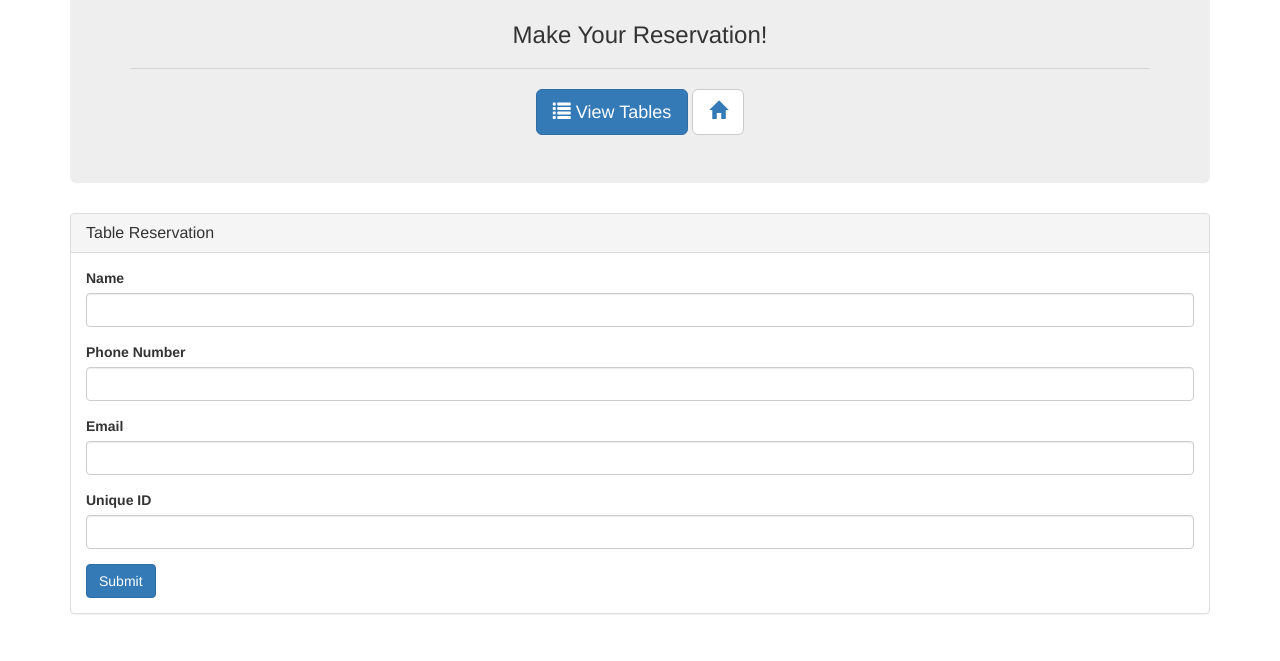
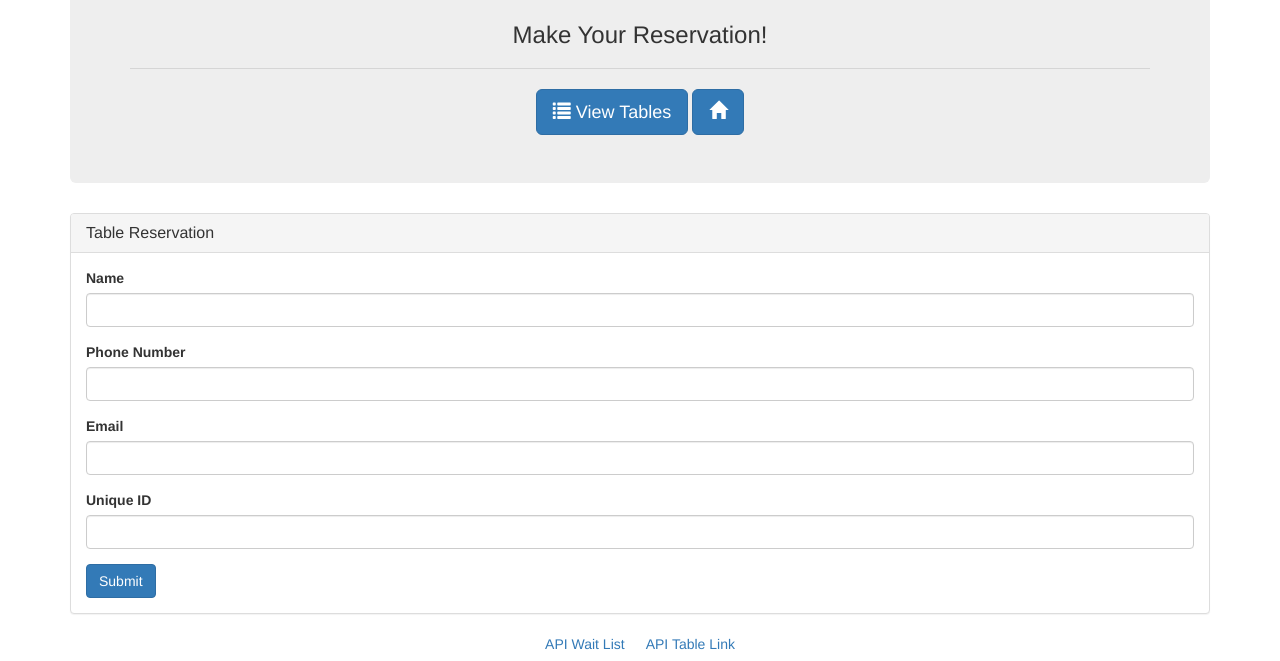
Before and after one commit to RDZobrist/hotRestaurant, a website: page reservation.html in a window 1280 px wide. Shown: the part 139-800 px from the top of the page. Drawn offline with nearby package versions, Linux system fonts and the light colour scheme.

Commit message:
fixed buttons, working to external htmls

```diff
--- a/reservation.html
+++ b/reservation.html
@@ -16,12 +16,12 @@
             <h1 class="glyphicon glyphicon-fire">Hot Restaurant</h1>
             <h3>Make Your Reservation!</h3>
             <hr>
-            <a href="/view">
+            <a href="./view.html">
                 <button type="button" class="btn btn-primary btn-lg"><span class="glyphicon glyphicon-list"></span> View Tables</button>
             </a>
-            <a href="/index">
-                <button type="button" class="btn btn-default btn-lg"><span class="glyphicon glyphicon-home">
-            </span></a>
+            <a href="./index.html">
+                <button type="button" class="btn btn-lg btn-primary"><span class="glyphicon glyphicon-home"></span></button>
+            </a>
         </div>
         <div class="row">
             <div class="col-lg-12">
@@ -54,6 +54,10 @@
                 </div>
             </div>
         </div>
+        <div class="footer text-center">
+            <a href="#">API Wait List</a> &emsp;
+            <a href="#">API Table Link</a>
+        </div>
     </div>
     <script type="text/javascript"></script>
 </body>
```
Also changed, not shown: index.html (+2 -2 lines), view.html (+2 -2 lines).
